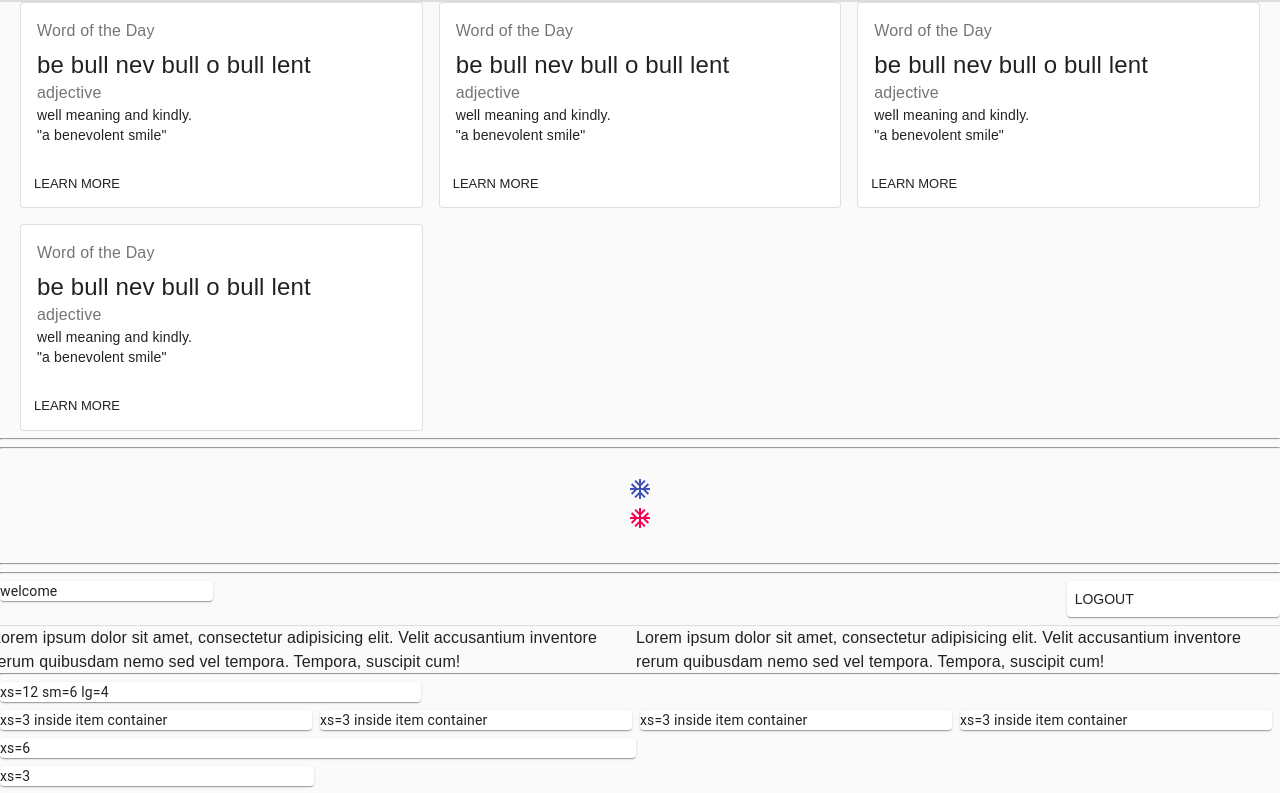
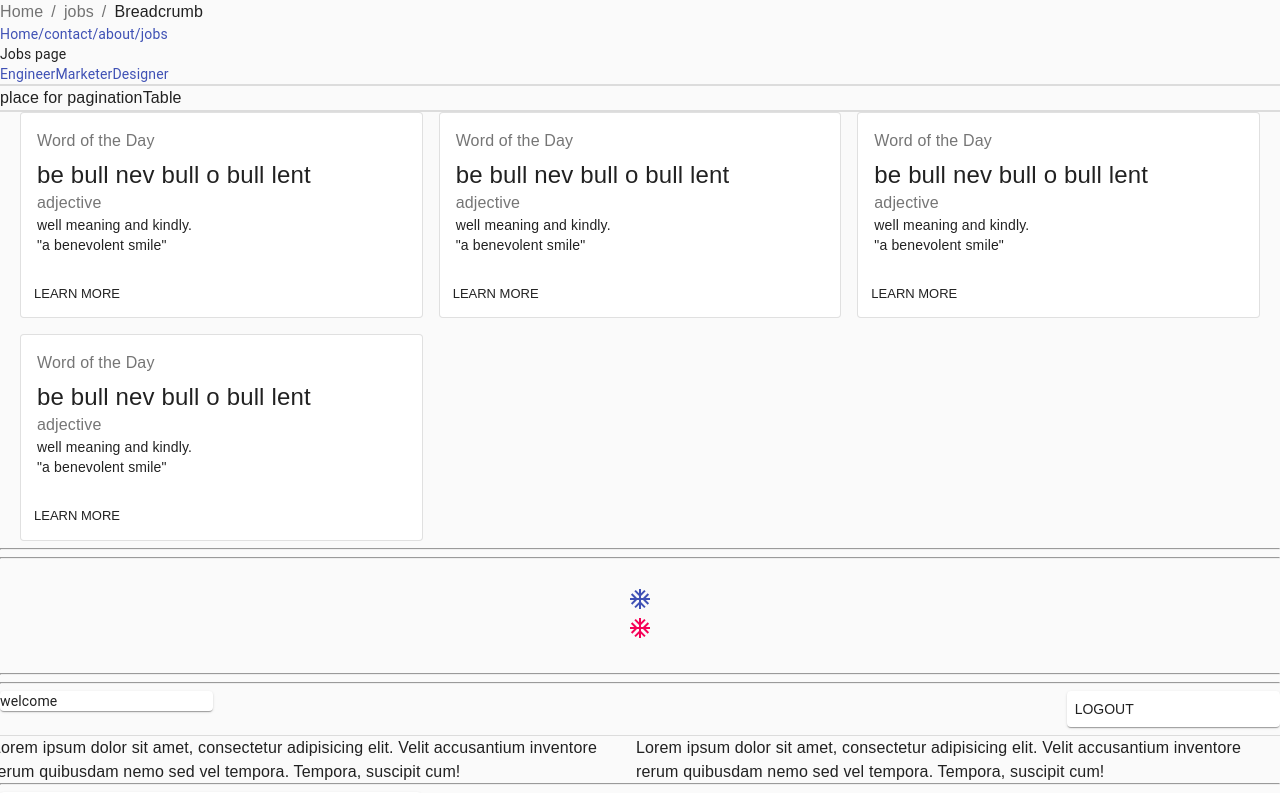
Before and after one commit to StanislavKaisin/mui-example, a React (Create React App) app: page /jobs in a window 1280 px wide. Shown: the top 793 px of the page. Built offline with nearby package versions, Linux system fonts and the light colour scheme; the HTML template or start-up script is replaced by a standard one.

Commit message:
considered breadcrumbs

```diff
--- a/src/App.tsx
+++ b/src/App.tsx
@@ -29,9 +29,24 @@ import {
 } from "@material-ui/core/styles";
 import { green } from "@material-ui/core/colors";
 import { CardExample } from "./components/CardExample";
-import { Redirect, Route, Switch, useRouteMatch } from "react-router-dom";
+import {
+  Redirect,
+  Route,
+  Switch,
+  useHistory,
+  useRouteMatch,
+} from "react-router-dom";
 import { Home } from "./pages/Home";
 import { PaginationTable } from "./components/PaginationTable";
+import { Contact } from "./pages/Contact";
+import { About } from "./pages/About";
+import { MyDrawer } from "./components/MyDrawer";
+import Link from "@material-ui/core/Link";
+import { Jobs } from "./pages/Jobs";
+import { Engineer } from "./pages/Engineer";
+import { Marketer } from "./pages/Marketer";
+import { Designer } from "./pages/Designer";
+import { MyBreadcrumbs } from "./components/MyBreadcrumbs";
 
 const useStyles = makeStyles((theme: Theme) =>
   createStyles({
@@ -91,13 +106,92 @@ function App() {
   const handleChange = () => {
     setDarkMode(!darkMode);
   };
-
+  const preventDefault = (event: React.SyntheticEvent) =>
+    event.preventDefault();
+  const history = useHistory();
   // const router = useRouteMatch();
   // const { params } = router;
   // const { page }: MatchParams = params;
 
   return (
     <>
+      <MyBreadcrumbs />
+      <Link
+        href="/"
+        onClick={(event: React.SyntheticEvent) => {
+          preventDefault(event);
+          history.push("/");
+        }}
+      >
+        Home
+      </Link>
+      <Link
+        href="/contact"
+        onClick={(event: React.SyntheticEvent) => {
+          preventDefault(event);
+          history.push("/contact");
+        }}
+      >
+        /contact
+      </Link>
+      <Link
+        href="/about"
+        onClick={(event: React.SyntheticEvent) => {
+          preventDefault(event);
+          history.push("/about");
+        }}
+      >
+        /about
+      </Link>
+      <Link
+        href="/jobs"
+        onClick={(event: React.SyntheticEvent) => {
+          preventDefault(event);
+          history.push("/jobs");
+        }}
+      >
+        /jobs
+      </Link>
+
+      <Switch>
+        <Route exact path="/">
+          <Home />
+        </Route>
+        <Route exact path="/contact">
+          <Contact />
+        </Route>
+        <Route exact path="/about">
+          <About />
+        </Route>
+        <Route exact path="/jobs">
+          <Jobs />
+        </Route>
+        <Route exact path="/jobs/engineer">
+          <Engineer />
+        </Route>
+        <Route exact path="/jobs/marketer">
+          <Marketer />
+        </Route>
+        <Route exact path="/jobs/designer">
+          <Designer />
+        </Route>
+      </Switch>
+
+      <Divider />
+      <MyDrawer />
+      <Switch>
+        <Route exact path="/">
+          <Home />
+        </Route>
+        <Route exact path="/contact">
+          <Contact />
+        </Route>
+        <Route exact path="/about">
+          <About />
+        </Route>
+      </Switch>
+      <Divider />
+      <Typography>place for paginationTable</Typography>
       {/* <PaginationTable /> */}
       <Divider />
       <Switch>
--- /dev/null
+++ b/src/components/MyBreadcrumbs.tsx
@@ -0,0 +1,63 @@
+import { Breadcrumbs, Link, Typography } from "@material-ui/core";
+import React from "react";
+import { useHistory, useLocation } from "react-router";
+
+function handleClick(event: React.MouseEvent<HTMLAnchorElement, MouseEvent>) {
+  event.preventDefault();
+  // console.info("You clicked a breadcrumb.");
+}
+
+export const MyBreadcrumbs = () => {
+  const location = useLocation();
+  // console.log("location=", location);
+  const { pathname } = location;
+  // console.log("pathname=", pathname);
+  const pathnames = pathname.split("/").filter((pathname) => pathname);
+  // console.log("pathnames=", pathnames);
+  const history = useHistory();
+
+  return (
+    <div>
+      <Breadcrumbs aria-label="breadcrumb">
+        {pathnames.length > 0 ? (
+          <Link
+            color="inherit"
+            href="/"
+            onClick={(
+              event: React.MouseEvent<HTMLAnchorElement, MouseEvent>
+            ) => {
+              handleClick(event);
+              history.push("/");
+            }}
+          >
+            Home
+          </Link>
+        ) : (
+          <Typography>Home</Typography>
+        )}
+        {pathnames.map((name, index) => {
+          const pathTo = `/${pathnames.slice(0, index + 1).join("/")}`;
+          const isLast = index === pathnames.length - 1;
+          return isLast ? (
+            <Typography>{name}</Typography>
+          ) : (
+            <Link
+              color="inherit"
+              href={pathTo}
+              onClick={(
+                event: React.MouseEvent<HTMLAnchorElement, MouseEvent>
+              ) => {
+                handleClick(event);
+                history.push(pathTo);
+              }}
+            >
+              {name}
+            </Link>
+          );
+        })}
+
+        <Typography color="textPrimary">Breadcrumb</Typography>
+      </Breadcrumbs>
+    </div>
+  );
+};
--- /dev/null
+++ b/src/components/MyDrawer.tsx
@@ -0,0 +1,47 @@
+import {
+  Drawer,
+  List,
+  ListItem,
+  ListItemIcon,
+  ListItemText,
+  makeStyles,
+} from "@material-ui/core";
+import React from "react";
+import InboxIcon from "@material-ui/icons/MoveToInbox";
+import MailIcon from "@material-ui/icons/Mail";
+import { useHistory } from "react-router-dom";
+
+const useStyles = makeStyles({
+  drawer: {
+    width: "160px",
+  },
+});
+
+export const MyDrawer = () => {
+  const classes = useStyles();
+  const itemsList = [
+    { text: "Home", icon: <InboxIcon />, onClick: () => history.push("/") },
+    { text: "About", onClick: () => history.push("/about") },
+    {
+      text: "Contact",
+      icon: <MailIcon />,
+      onClick: () => history.push("/contact"),
+    },
+  ];
+  const history = useHistory();
+  // console.log("history=", history);
+  return (
+    <Drawer variant="temporary" className={classes.drawer}>
+      <List>
+        {itemsList.map(({ text, onClick }, index) => (
+          <ListItem button key={text + index} onClick={onClick}>
+            <ListItemIcon>
+              {index % 2 === 0 ? <InboxIcon /> : <MailIcon />}
+            </ListItemIcon>
+            <ListItemText primary={text} />
+          </ListItem>
+        ))}
+      </List>
+    </Drawer>
+  );
+};
--- a/src/pages/About.tsx
+++ b/src/pages/About.tsx
@@ -3,7 +3,7 @@ import React from "react";
 export const About = () => {
   return (
     <div>
-      <p>About page</p>
+      <p style={{ textAlign: "right" }}>About page</p>
     </div>
   );
 };
--- a/src/pages/Contact.tsx
+++ b/src/pages/Contact.tsx
@@ -3,7 +3,7 @@ import React from "react";
 export const Contact = () => {
   return (
     <div>
-      <p>Contact page</p>
+      <p style={{ textAlign: "right" }}>Contact page</p>
     </div>
   );
 };
--- /dev/null
+++ b/src/pages/Designer.tsx
@@ -0,0 +1,5 @@
+import React from "react";
+
+export const Designer = () => {
+  return <div>Designer page</div>;
+};
--- /dev/null
+++ b/src/pages/Engineer.tsx
@@ -0,0 +1,5 @@
+import React from "react";
+
+export const Engineer = () => {
+  return <div>Engineer page</div>;
+};
--- a/src/pages/Home.tsx
+++ b/src/pages/Home.tsx
@@ -29,14 +29,14 @@ export const Home = () => {
     contact: 1,
   };
 
-   function getData(index?: string): number {
+  function getData(index?: string): number {
     if (index === undefined) return 0;
     return indexToTabName[index];
   }
 
   const initialState = getData(page);
 
-  console.log("initialState=", initialState);
+  // console.log("initialState=", initialState);
 
   const [selectedTab, setselectedTab] = useState(initialState);
   const handleChange = (
@@ -49,14 +49,16 @@ export const Home = () => {
   };
   return (
     <>
-      <AppBar position="static">
+      {/* <AppBar position="static">
         <Tabs value={selectedTab} onChange={handleChange}>
           <Tab label="About" />
           <Tab label="Contact us" />
         </Tabs>
       </AppBar>
       {selectedTab === 0 && <About />}
-      {selectedTab === 1 && <Contact />}
+      {selectedTab === 1 && <Contact />} */}
+
+      <p style={{ textAlign: "right" }}>Home page</p>
     </>
   );
 };
--- /dev/null
+++ b/src/pages/Jobs.tsx
@@ -0,0 +1,43 @@
+import React from "react";
+import { useHistory } from "react-router-dom";
+import Link from "@material-ui/core/Link";
+
+export const Jobs = () => {
+  const preventDefault = (event: React.SyntheticEvent) =>
+    event.preventDefault();
+  const history = useHistory();
+  return (
+    <div>
+      Jobs page
+      <div>
+        <Link
+          href="/engineer"
+          onClick={(event: React.SyntheticEvent) => {
+            preventDefault(event);
+            history.push("/jobs/engineer");
+          }}
+        >
+          Engineer
+        </Link>
+        <Link
+          href="/jobs/marketer"
+          onClick={(event: React.SyntheticEvent) => {
+            preventDefault(event);
+            history.push("/jobs/marketer");
+          }}
+        >
+          Marketer
+        </Link>
+        <Link
+          href="/jobs/designer"
+          onClick={(event: React.SyntheticEvent) => {
+            preventDefault(event);
+            history.push("/jobs/designer");
+          }}
+        >
+          Designer
+        </Link>
+      </div>
+    </div>
+  );
+};
--- /dev/null
+++ b/src/pages/Marketer.tsx
@@ -0,0 +1,5 @@
+import React from "react";
+
+export const Marketer = () => {
+  return <div>Marketer page</div>;
+};
```
Also changed, not shown: 1 other file (tests, documents, lock files or other folders).
